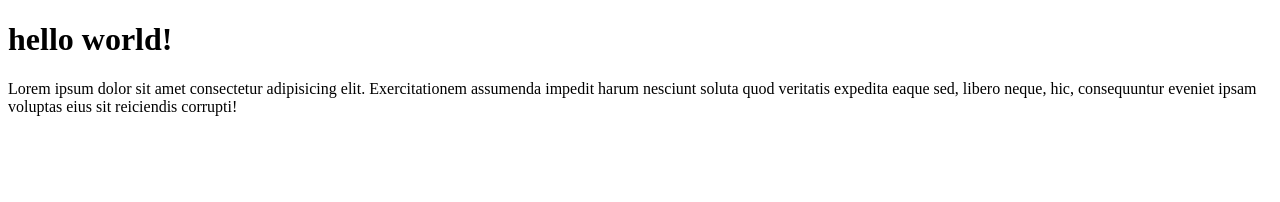
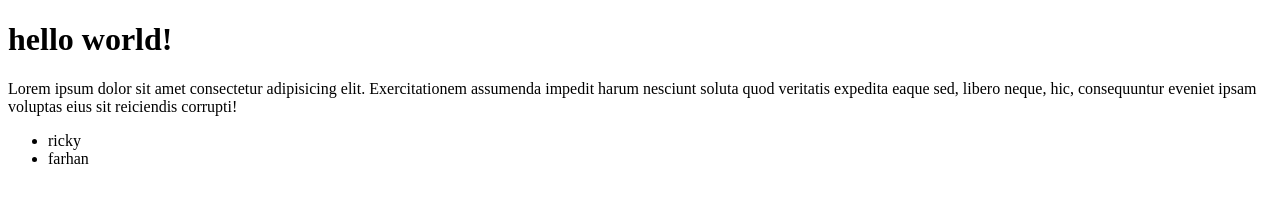
Before and after one commit to KILLERHIRE/wpu-git-test-2, a plain HTML site: page index.html in a window 1280 px wide. Drawn offline with Linux system fonts and the light colour scheme.

Commit message:
menambahkan list

```diff
--- a/index.html
+++ b/index.html
@@ -8,5 +8,9 @@
 <body>
     <h1>hello world!</h1>
     <p>Lorem ipsum dolor sit amet consectetur adipisicing elit. Exercitationem assumenda impedit harum nesciunt soluta quod veritatis expedita eaque sed, libero neque, hic, consequuntur eveniet ipsam voluptas eius sit reiciendis corrupti!</p>
+    <ul>
+        <li>ricky</li>
+        <li>farhan</li>
+    </ul>
 </body>
 </html>
```
